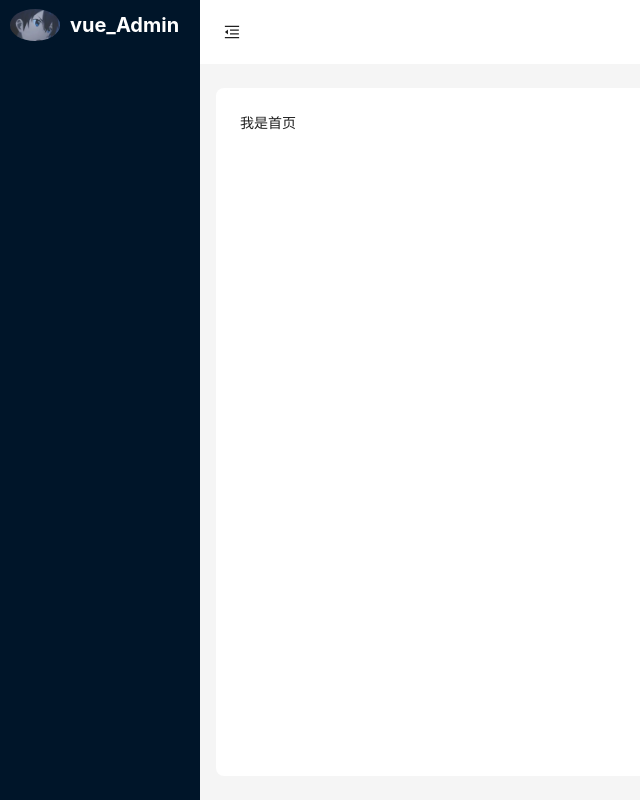
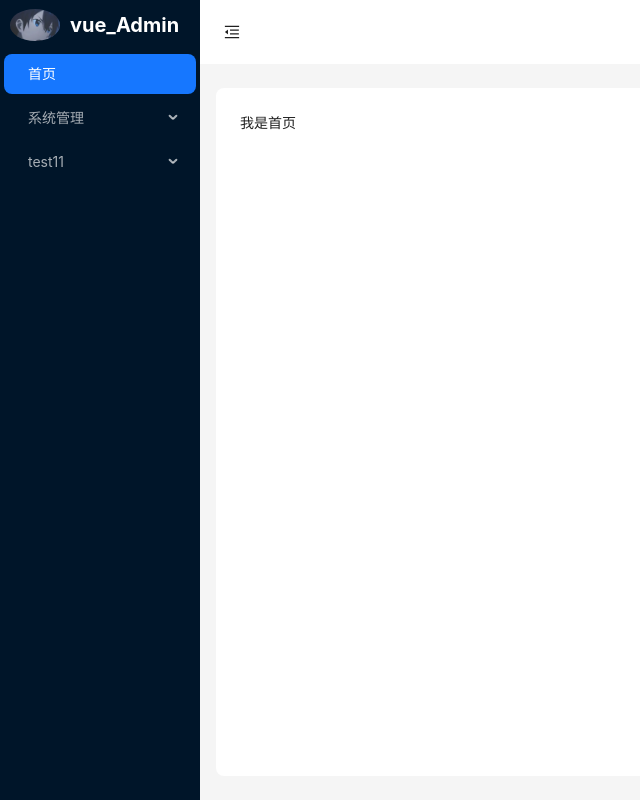
Before and after one commit to wxd15750/react_Project, a React (Vite) app: page /home in a window 1280 px wide. Shown: the whole page, without its empty margins (0-640 px from the left). Built offline with nearby package versions, Linux system fonts and the light colour scheme.

Commit message:
左侧菜单栏的完结

```diff
--- a/src/layout/content/index.tsx
+++ b/src/layout/content/index.tsx
@@ -1,6 +1,5 @@
 import { Layout, theme } from "antd";
-import { Outlet, useRoutes } from "react-router-dom";
-import routes from "../../routes";
+import { Outlet } from "react-router-dom";
 // 导入样式文件
 const { Content } = Layout;
 export default function MainContent() {
@@ -17,7 +16,6 @@ export default function MainContent() {
         borderRadius: borderRadiusLG,
       }}
     >
-      {/* {useRoutes(routes)} */}
       <Outlet />
     </Content>
   );
--- a/src/layout/sider/index.tsx
+++ b/src/layout/sider/index.tsx
@@ -1,7 +1,9 @@
-import { useState } from "react";
+import { useEffect, useState } from "react";
 import { Layout, Menu } from "antd";
 import Avator from "../avator";
-import routes from "../../routes";
+import route from "../../routes";
+import { RouteItem } from "../../routes/type";
+import { useLocation, useNavigate } from "react-router-dom";
 const { Sider } = Layout;
 interface MenuType {
   key: string;
@@ -11,24 +13,52 @@ interface MenuType {
 }
 export default function LSilder() {
   const [collapsed, setCollapsed] = useState(false);
-  //   菜单列表
-  //   function menuData(route: any) {
-  //     let menu = route.map((item: any) => {
-  //       let obj: MenuType = {
-  //         key: item.path,
-  //         label: item.meta.title,
-  //       };
-  //       if (item.children) {
-  //         obj.children = menuData(item.children);
-  //       }
-  //       return obj;
-  //     });
-  //     return menu;
-  //   }
+  //   路由的跳转
+  let navigate = useNavigate();
+  //   菜单数据
+  let routes = route.filter((item) => item.path == "/" && item.children);
 
+  function menuList(routers: RouteItem[]) {
+    let menu = routers.map((item) => {
+      let obj: MenuType = {
+        key: item.path,
+        label: item.meta?.title as string,
+      };
+      if (item.children) {
+        obj.children = menuList(item.children);
+      }
+      return obj;
+    });
+    return menu;
+  }
   //   点击菜单时
+  //   获取地址栏参数
   const changeMenu = (event: any) => {
-    console.log(event);
+    navigate(event.key);
+  };
+  let currentRoute = useLocation();
+  //   默认选中的向
+  let firstRoute: string = "";
+  let [openkey, setOpenkey] = useState([firstRoute]);
+
+  let routeList = menuList(routes[0].children as RouteItem[]);
+  function findKey(obj: { key: string }) {
+    return obj.key == currentRoute.pathname;
+  }
+  for (let i = 0; i < routeList.length; i++) {
+    if (routeList[i]!["children"] && routeList[i]!["children"].find(findKey)) {
+      firstRoute = routeList[i].key;
+      break;
+    }
+  }
+  useEffect(() => {
+    setOpenkey([firstRoute]);
+  }, []);
+
+  //   当前展开项
+  //   自动展开和回收
+  const handlerOpenChange = (keys: string[]) => {
+    setOpenkey([keys[keys.length - 1]]);
   };
 
   return (
@@ -37,9 +67,11 @@ export default function LSilder() {
       <Menu
         theme="dark"
         mode="inline"
-        defaultSelectedKeys={["1"]}
-        items={[]}
+        defaultSelectedKeys={[currentRoute.pathname]}
+        items={menuList(routes[0].children as RouteItem[])}
         onClick={changeMenu}
+        onOpenChange={handlerOpenChange}
+        openKeys={openkey}
       />
     </Sider>
   );
--- a/src/routes/index.tsx
+++ b/src/routes/index.tsx
@@ -6,6 +6,7 @@ import LayoutContent from "../layout/index.tsx";
 import { RouteItem } from "./type";
 import { Home } from "../views/home/index.tsx";
 import Role from "../views/sys/role/index.tsx";
+import { Navigate } from "react-router-dom";
 const route: Array<RouteItem> = [
   {
     path: "/login",
@@ -15,7 +16,10 @@ const route: Array<RouteItem> = [
       hidden: true,
     },
   },
-
+  {
+    path: "/",
+    element: <Navigate to="/home"></Navigate>,
+  },
   {
     path: "/",
     element: <LayoutContent />,
@@ -34,17 +38,35 @@ const route: Array<RouteItem> = [
       },
       {
         path: "/sys",
-        element: <Home></Home>,
+        element: <Role></Role>,
         meta: {
           title: "系统管理",
           hidden: false,
         },
         children: [
           {
-            path: "role",
+            path: "/sys/role",
             element: <Role></Role>,
             meta: {
               title: "角色管理",
+              hidden: false,
+            },
+          },
+        ],
+      },
+      {
+        path: "/sys1",
+        element: <Home></Home>,
+        meta: {
+          title: "test11",
+          hidden: false,
+        },
+        children: [
+          {
+            path: "/sys1/role",
+            element: <Home></Home>,
+            meta: {
+              title: "123",
               hidden: false,
             },
           },
--- a/tsconfig.json
+++ b/tsconfig.json
@@ -5,6 +5,7 @@
     "lib": ["ES2020", "DOM", "DOM.Iterable"],
     "module": "ESNext",
     "skipLibCheck": true,
+    "suppressImplicitAnyIndexErrors": true,
 
     /* Bundler mode */
     "moduleResolution": "bundler",
```
